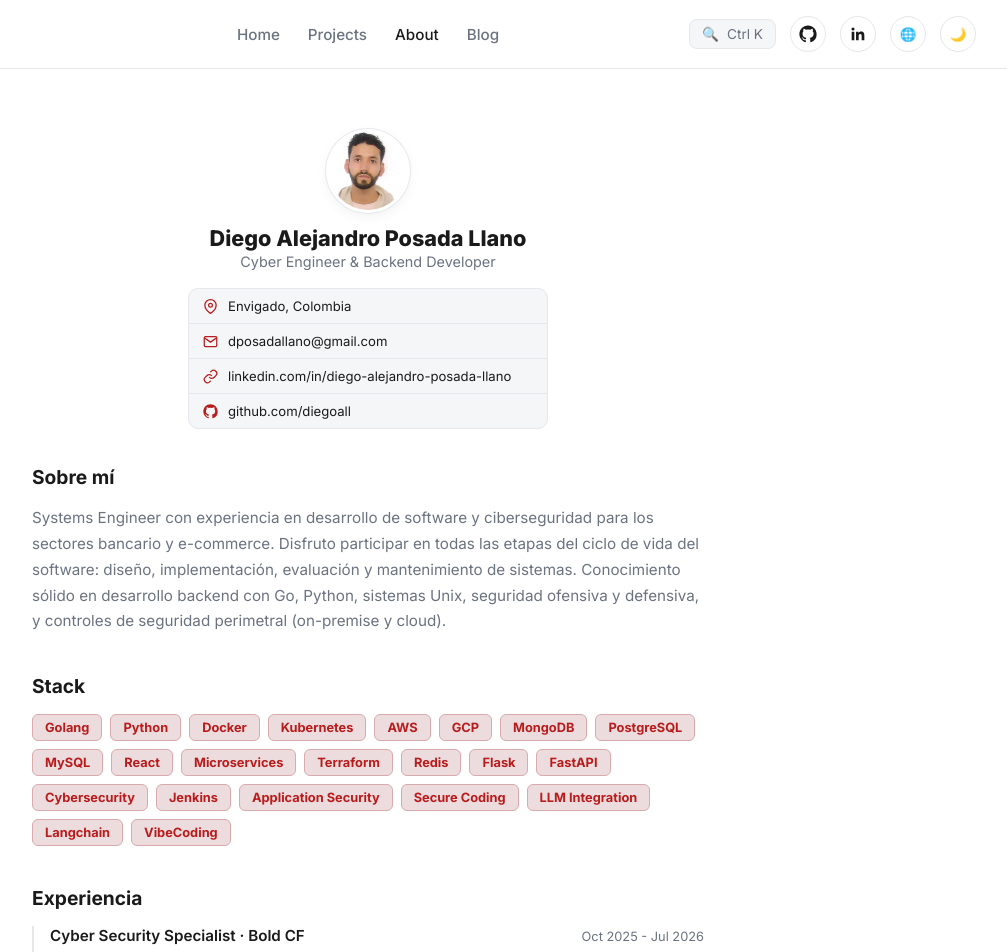
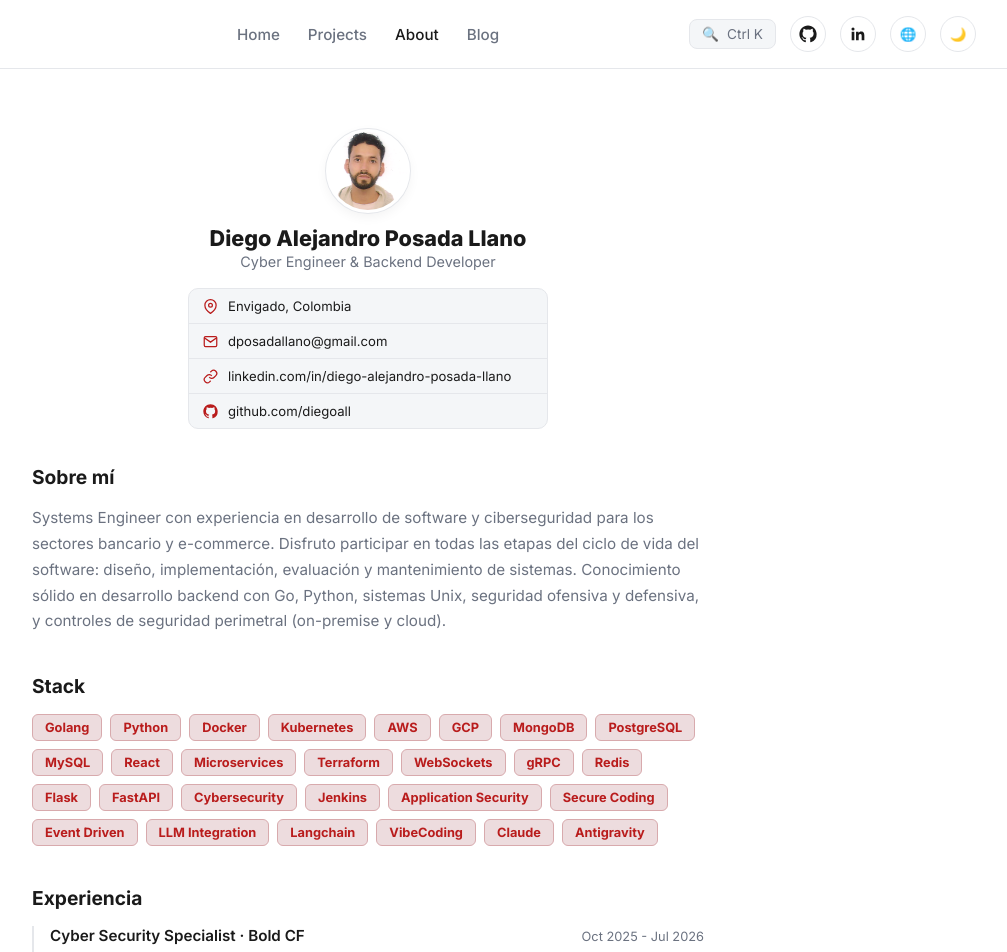
Before and after one commit to DiegoAll/diegoall.github.io, a React app in the folder frontend/: page /about in a window 1280 px wide. Shown: the top 952 px of the page, without its empty margins (272-1279 px from the left). Built offline with nearby package versions, Linux system fonts and the light colour scheme; no server answers; the HTML template or start-up script is replaced by a standard one.

Commit message:
Improve stack

```diff
--- a/frontend/src/pages/About.jsx
+++ b/frontend/src/pages/About.jsx
@@ -3,9 +3,9 @@
 const skills = [
   'Golang', 'Python', 'Docker', 'Kubernetes',
   'AWS', 'GCP', 'MongoDB', 'PostgreSQL', 'MySQL', 'React',
-  'Microservices', 'Terraform', 'Redis', 'Flask', 'FastAPI',
-  'Cybersecurity', 'Jenkins', 'Application Security', 'Secure Coding',
-  'LLM Integration', 'Langchain', 'VibeCoding'
+  'Microservices', 'Terraform', 'WebSockets', 'gRPC','Redis', 'Flask', 'FastAPI',
+  'Cybersecurity', 'Jenkins', 'Application Security', 'Secure Coding', 'Event Driven',
+  'LLM Integration', 'Langchain', 'VibeCoding', 'Claude','Antigravity'
 ];
 
 const experience = [
```
